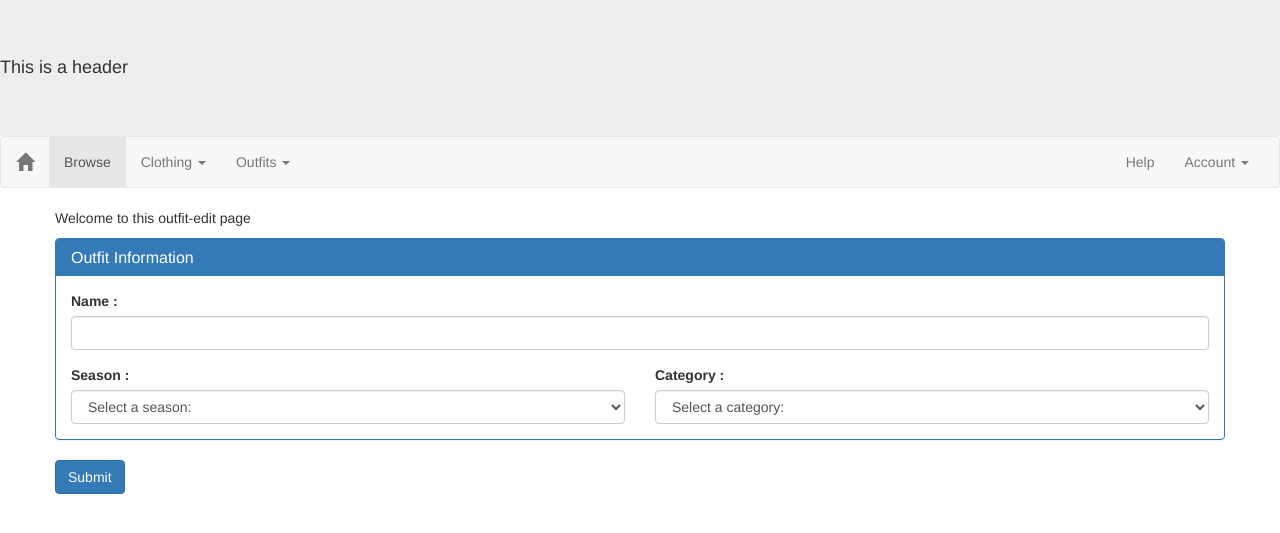
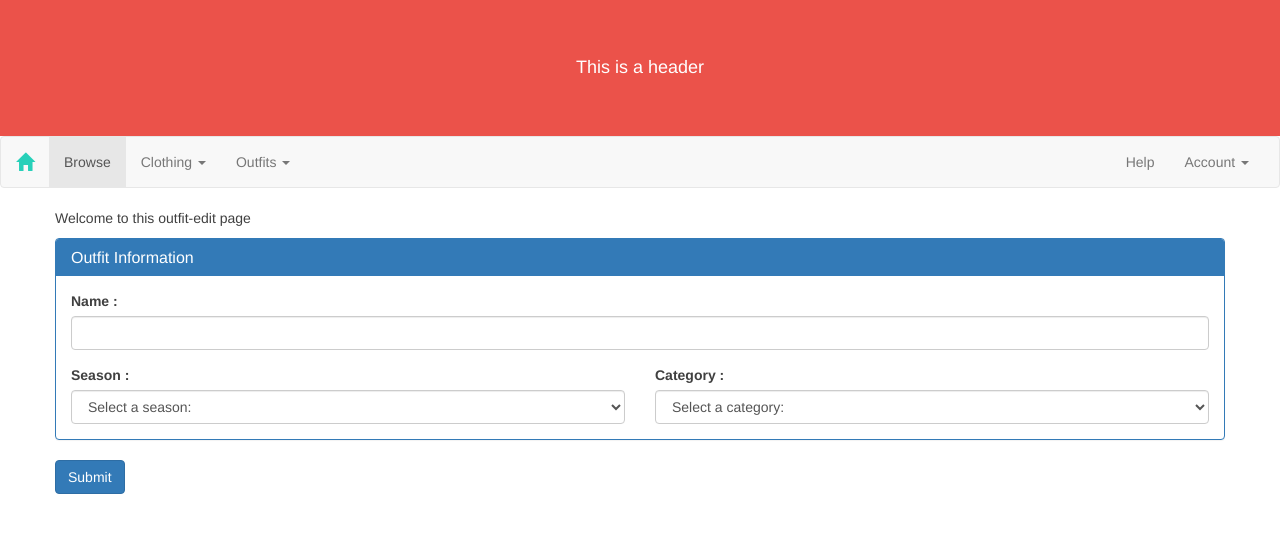
Before and after one commit to LizBossley/minify-my-closet, a PHP site: page /outfits/edit.php in a window 1280 px wide. Shown: the top 533 px of the page. Run offline with PHP 8.4, Linux system fonts and the light colour scheme; style sheets or scripts are compiled from the project's sources.

Commit message:
updating primary colors

```diff
--- a/resources/css/main.css
+++ b/resources/css/main.css
@@ -1,4 +1,20 @@
 /* Palette generated by Material Palette - materialpalette.com/deep-purple/blue */
+body {
+  color: #404040;
+}
+
+/*Header Styles*/
+.header.jumbotron {
+  color: #fff;
+  background-color: #EB524A;
+  text-align: center;
+}
+
+/*Menu styles*/
+.navbar a.navbar-brand {
+  color: #27D0B9;
+}
+
 .hide {
   display: none;
 }
--- a/resources/scss/main.scss
+++ b/resources/scss/main.scss
@@ -1,19 +1,36 @@
 /* Palette generated by Material Palette - materialpalette.com/deep-purple/blue */
 
-$primary-color-dark:   #512DA8;
-$primary-color:        #673AB7;
-$primary-color-light:  #D1C4E9;
-$primary-color-text:   #FFFFFF;
-$accent-color:         #448AFF;
-$primary-text-color:   #212121;
-$secondary-text-color: #727272;
-$divider-color:        #B6B6B6;
 
+$gray-light: 			#F5F5F5;
+$gray-medium: 			#CCCCCC;
+$gray-dark:				#404040;
+$accent-pink:         	#EB524A;
+$accent-purple:			#432E41;
+$accent-teal:			#27D0B9;
+$primary-text-color:   	#000;
+$secondary-text-color: 	#fff;
+
+body {
+	color: $gray-dark;
+}
+
+/*Header Styles*/
+.header.jumbotron {
+	color: $secondary-text-color;
+	background-color: $accent-pink;
+	text-align: center;
+}
+
+/*Menu styles*/
+.navbar {
+	a.navbar-brand {
+		color: $accent-teal;
+	}
+}
 
 .hide{
-	display: none;
-}
-
+		display: none;
+	}
 .table-clothing-edit {
 	width: 8%;
 }
```
